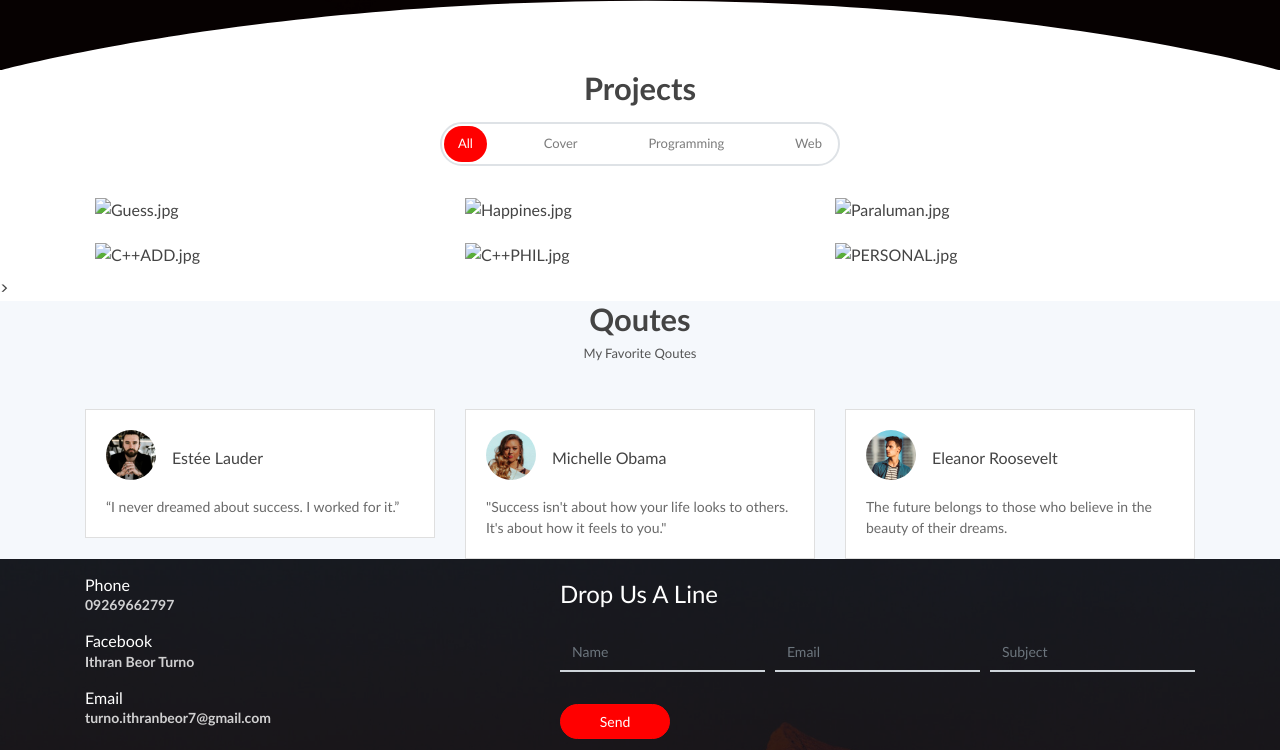
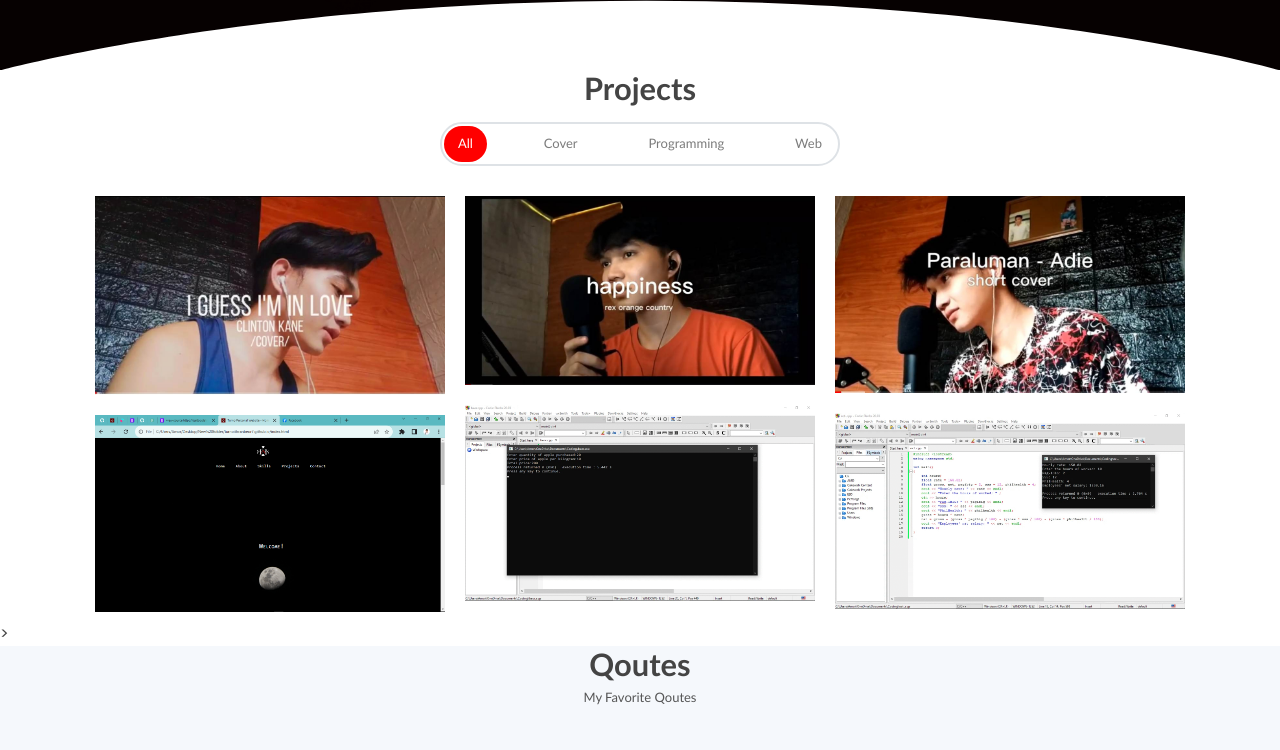
Before and after one commit to turnoithranbeor7/turnoithranbeor7.github.io, a plain HTML site: page Webpages/project.html in a window 1280 px wide. Shown: the part 730-1480 px from the top of the page. Drawn offline with Linux system fonts and the light colour scheme.

Commit message:
Update project.html

```diff
--- a/Webpages/project.html
+++ b/Webpages/project.html
@@ -81,9 +81,9 @@
             <div class="portfolio-container">
                 <div class="col-md-6 col-lg-4 new Cover">
                     <div class="portfolio-item">
-                        <img src="assets/imgs/Projects Images/Guess.jpg" class="img-fluid" alt="Guess.jpg">
+                        <img src="../assets/imgs/Projects Images/Guess.jpg" class="img-fluid" alt="Guess.jpg">
                         <div class="content-holder">
-                            <a class="img-popup" href="assets/imgs/Projects Images/Guess.jpg"></a>
+                            <a class="img-popup" href="../assets/imgs/Projects Images/Guess.jpg"></a>
                             <div class="text-holder">
                                 <h6 class="title">I Guess I'm In Love</h6>
                                 <p><a href="https://www.youtube.com/watch?v=MMxhwAFPv94">View</a></p>
@@ -93,9 +93,9 @@
                 </div>
                 <div class="col-md-6 col-lg-4 new Cover">
                     <div class="portfolio-item">
-                        <img src="assets/imgs/Projects Images/Happiness.jpg" class="img-fluid" alt="Happines.jpg">
+                        <img src="../assets/imgs/Projects Images/Happiness.jpg" class="img-fluid" alt="Happines.jpg">
                         <div class="content-holder">
-                            <a class="img-popup" href="assets/imgs/Projects Images/Happiness.jpg"></a>
+                            <a class="img-popup" href="../assets/imgs/Projects Images/Happiness.jpg"></a>
                             <div class="text-holder">
                                 <h6 class="title">Happiness</h6>
                                 <p><a href="https://www.youtube.com/watch?v=V7l1i2NUNHE">View</a></p>                            </div>
@@ -104,9 +104,9 @@
                 </div>
                 <div class="col-md-6 col-lg-4 new Cover">
                     <div class="portfolio-item">
-                        <img src="assets/imgs/Projects Images/Paraluman.jpg" class="img-fluid" alt="Paraluman.jpg">
+                        <img src="../assets/imgs/Projects Images/Paraluman.jpg" class="img-fluid" alt="Paraluman.jpg">
                         <div class="content-holder">
-                            <a class="img-popup" href="assets/imgs/Projects Images/Paraluman.jpg"></a>
+                            <a class="img-popup" href="../assets/imgs/Projects Images/Paraluman.jpg"></a>
                             <div class="text-holder">
                                 <h6 class="title">Paraluman</h6>
                                 <p><a href="https://www.youtube.com/watch?v=83ebtMN1OXk">View</a></p>
@@ -116,9 +116,9 @@
                 </div>
                 <div class="col-md-6 col-lg-4 new Programming">
                     <div class="portfolio-item">
-                        <img src="assets/imgs/Projects Images/C++ ADD.gif" class="img-fluid" alt="C++ADD.jpg">
+                        <img src="../assets/imgs/Projects Images/C++ ADD.gif" class="img-fluid" alt="C++ADD.jpg">
                         <div class="content-holder">
-                            <a class="img-popup" href="assets/imgs/Projects Images/C++ ADD.gif"></a>
+                            <a class="img-popup" href="../assets/imgs/Projects Images/C++ ADD.gif"></a>
                             <div class="text-holder">
                                 <h6 class="title">Adding</h6>
                                 <p class="subtitle">Our project in computer programming. We are tasked to get the total price of apple purchased.</p>
@@ -129,9 +129,9 @@
 
                 <div class="col-md-6 col-lg-4 new Programming">
                     <div class="portfolio-item">
-                        <img src="assets/imgs/Projects Images/C++ PHIL.gif" class="img-fluid" alt="C++PHIL.jpg">
+                        <img src="../assets/imgs/Projects Images/C++ PHIL.gif" class="img-fluid" alt="C++PHIL.jpg">
                         <div class="content-holder">
-                            <a class="img-popup" href="assets/imgs/Projects Images/C++ PHIL.gif"></a>
+                            <a class="img-popup" href="../assets/imgs/Projects Images/C++ PHIL.gif"></a>
                             <div class="text-holder">
                                 <h6 class="title">Computing</h6>
                                 <p class="subtitle">Our project also in computer programming. We are tasked to get the Employees' net salary.</p>
@@ -141,9 +141,9 @@
                 </div>
                 <div class="col-md-6 col-lg-4 new Personal">
                     <div class="portfolio-item">
-                        <img src="assets/imgs/Projects Images/PERSONAL.png" class="img-fluid" alt="PERSONAL.jpg">
+                        <img src="../assets/imgs/Projects Images/PERSONAL.png" class="img-fluid" alt="PERSONAL.jpg">
                        <div class="content-holder">
-                            <a class="img-popup" href="assets/imgs/Projects Images/PERSONAL.png"></a>
+                            <a class="img-popup" href="../assets/imgs/Projects Images/PERSONAL.png"></a>
                             <div class="text-holder">
                                 <h6 class="title">WEB Design</h6>
                                 <p class="subtitle">My Personal Website. My last project.</p>
```
